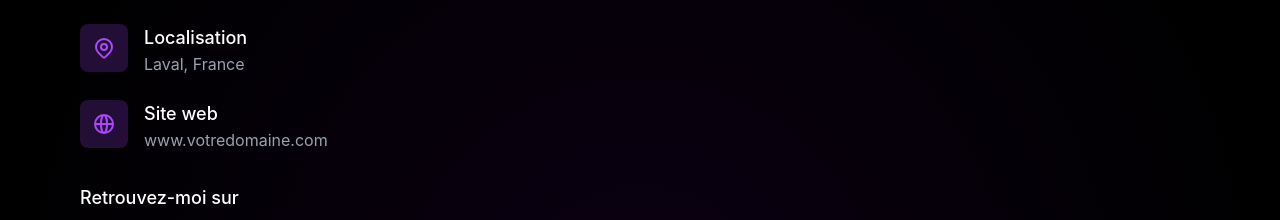
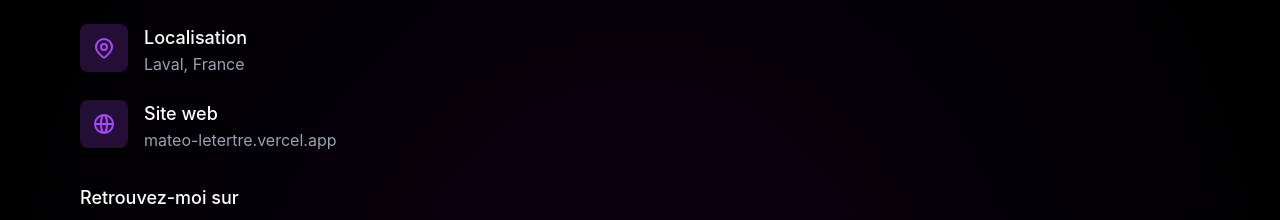
Before and after one commit to MatxCode/Portfolio, a React (Vite) app in the folder mon-portfolio/: page / in a window 1280 px wide. Shown: the part 4862-5082 px from the top of the page. Built offline with nearby package versions, Linux system fonts and the light colour scheme.

Commit message:
fix some things

```diff
--- a/mon-portfolio/src/components/Contact.tsx
+++ b/mon-portfolio/src/components/Contact.tsx
@@ -129,8 +129,8 @@ const Contact = () => {
                 </div>
                 <div className="text-left">
                   <h4 className="text-lg font-medium">Site web</h4>
-                  <a href="https://www.votredomaine.com" className="text-gray-400 hover:text-purple-400">
-                    www.votredomaine.com
+                  <a href="https://portfolio-mateo-letertre.vercel.app/" className="text-gray-400 hover:text-purple-400">
+                    mateo-letertre.vercel.app
                   </a>
                 </div>
               </div>
@@ -139,12 +139,12 @@ const Contact = () => {
             <div className="mt-8">
               <h4 className="text-lg font-medium mb-4">Retrouvez-moi sur</h4>
               <div className="flex space-x-4">
-                <a href="https://github.com/MatxCode" className="bg-gray-800 p-3 rounded-full hover:bg-purple-500/20 transition-colors">
+                <a href="https://github.com/MatxCode" className="bg-gray-800 p-3 rounded-full hover:bg-purple-500/20 transition-colors" target="_blank">
                   <svg className="w-5 h-5" fill="currentColor" viewBox="0 0 24 24">
                     <path d="M12 0c-6.626 0-12 5.373-12 12 0 5.302 3.438 9.8 8.207 11.387.599.111.793-.261.793-.577v-2.234c-3.338.726-4.033-1.416-4.033-1.416-.546-1.387-1.333-1.756-1.333-1.756-1.089-.745.083-.729.083-.729 1.205.084 1.839 1.237 1.839 1.237 1.07 1.834 2.807 1.304 3.492.997.107-.775.418-1.305.762-1.604-2.665-.305-5.467-1.334-5.467-5.931 0-1.311.469-2.381 1.236-3.221-.124-.303-.535-1.524.117-3.176 0 0 1.008-.322 3.301 1.23.957-.266 1.983-.399 3.003-.404 1.02.005 2.047.138 3.006.404 2.291-1.552 3.297-1.23 3.297-1.23.653 1.653.242 2.874.118 3.176.77.84 1.235 1.911 1.235 3.221 0 4.609-2.807 5.624-5.479 5.921.43.372.823 1.102.823 2.222v3.293c0 .319.192.694.801.576 4.765-1.589 8.199-6.086 8.199-11.386 0-6.627-5.373-12-12-12z"/>
                   </svg>
                 </a>
-                <a href="https://www.linkedin.com/in/mateo-letertre/" className="bg-gray-800 p-3 rounded-full hover:bg-purple-500/20 transition-colors">
+                <a href="https://www.linkedin.com/in/mateo-letertre/" className="bg-gray-800 p-3 rounded-full hover:bg-purple-500/20 transition-colors" target="_blank">
                   <svg className="w-5 h-5" fill="currentColor" viewBox="0 0 24 24">
                     <path d="M4.98 3.5c0 1.381-1.11 2.5-2.48 2.5s-2.48-1.119-2.48-2.5c0-1.38 1.11-2.5 2.48-2.5s2.48 1.12 2.48 2.5zm.02 4.5h-5v16h5v-16zm7.982 0h-4.968v16h4.969v-8.399c0-4.67 6.029-5.052 6.029 0v8.399h4.988v-10.131c0-7.88-8.922-7.593-11.018-3.714v-2.155z"/>
                   </svg>
--- a/mon-portfolio/src/components/Footer.tsx
+++ b/mon-portfolio/src/components/Footer.tsx
@@ -33,12 +33,12 @@ const Footer = () => {
           <div className="flex flex-col items-center mb-8">
             <h3 className="text-lg font-medium mb-4">Suivez-moi</h3>
             <div className="flex space-x-4">
-              <a href="https://github.com/MatxCode" className="text-gray-400 hover:text-purple-400 transition-colors">
+              <a href="https://github.com/MatxCode" className="text-gray-400 hover:text-purple-400 transition-colors" target="_blank">
                 <svg className="w-5 h-5" fill="currentColor" viewBox="0 0 24 24">
                   <path d="M12 0c-6.626 0-12 5.373-12 12 0 5.302 3.438 9.8 8.207 11.387.599.111.793-.261.793-.577v-2.234c-3.338.726-4.033-1.416-4.033-1.416-.546-1.387-1.333-1.756-1.333-1.756-1.089-.745.083-.729.083-.729 1.205.084 1.839 1.237 1.839 1.237 1.07 1.834 2.807 1.304 3.492.997.107-.775.418-1.305.762-1.604-2.665-.305-5.467-1.334-5.467-5.931 0-1.311.469-2.381 1.236-3.221-.124-.303-.535-1.524.117-3.176 0 0 1.008-.322 3.301 1.23.957-.266 1.983-.399 3.003-.404 1.02.005 2.047.138 3.006.404 2.291-1.552 3.297-1.23 3.297-1.23.653 1.653.242 2.874.118 3.176.77.84 1.235 1.911 1.235 3.221 0 4.609-2.807 5.624-5.479 5.921.43.372.823 1.102.823 2.222v3.293c0 .319.192.694.801.576 4.765-1.589 8.199-6.086 8.199-11.386 0-6.627-5.373-12-12-12z"/>
                 </svg>
               </a>
-              <a href="https://www.linkedin.com/in/mateo-letertre/" className="text-gray-400 hover:text-purple-400 transition-colors">
+              <a href="https://www.linkedin.com/in/mateo-letertre/" className="text-gray-400 hover:text-purple-400 transition-colors" target="_blank">
                 <svg className="w-5 h-5" fill="currentColor" viewBox="0 0 24 24">
                   <path d="M4.98 3.5c0 1.381-1.11 2.5-2.48 2.5s-2.48-1.119-2.48-2.5c0-1.38 1.11-2.5 2.48-2.5s2.48 1.12 2.48 2.5zm.02 4.5h-5v16h5v-16zm7.982 0h-4.968v16h4.969v-8.399c0-4.67 6.029-5.052 6.029 0v8.399h4.988v-10.131c0-7.88-8.922-7.593-11.018-3.714v-2.155z"/>
                 </svg>
--- a/mon-portfolio/src/components/Hero.tsx
+++ b/mon-portfolio/src/components/Hero.tsx
@@ -67,12 +67,12 @@ const Hero = () => {
           </div>
 
           <div className="mt-12 flex justify-center space-x-6">
-            <a href="https://github.com/MatxCode" aria-label="Github" className="text-gray-400 hover:text-white transition-colors">
+            <a href="https://github.com/MatxCode" aria-label="Github" className="text-gray-400 hover:text-white transition-colors" target="_blank">
               <svg className="w-6 h-6" fill="currentColor" viewBox="0 0 24 24">
                 <path d="M12 0c-6.626 0-12 5.373-12 12 0 5.302 3.438 9.8 8.207 11.387.599.111.793-.261.793-.577v-2.234c-3.338.726-4.033-1.416-4.033-1.416-.546-1.387-1.333-1.756-1.333-1.756-1.089-.745.083-.729.083-.729 1.205.084 1.839 1.237 1.839 1.237 1.07 1.834 2.807 1.304 3.492.997.107-.775.418-1.305.762-1.604-2.665-.305-5.467-1.334-5.467-5.931 0-1.311.469-2.381 1.236-3.221-.124-.303-.535-1.524.117-3.176 0 0 1.008-.322 3.301 1.23.957-.266 1.983-.399 3.003-.404 1.02.005 2.047.138 3.006.404 2.291-1.552 3.297-1.23 3.297-1.23.653 1.653.242 2.874.118 3.176.77.84 1.235 1.911 1.235 3.221 0 4.609-2.807 5.624-5.479 5.921.43.372.823 1.102.823 2.222v3.293c0 .319.192.694.801.576 4.765-1.589 8.199-6.086 8.199-11.386 0-6.627-5.373-12-12-12z"/>
               </svg>
             </a>
-            <a href="https://www.linkedin.com/in/mateo-letertre/" aria-label="LinkedIn" className="text-gray-400 hover:text-white transition-colors">
+            <a href="https://www.linkedin.com/in/mateo-letertre/" aria-label="LinkedIn" className="text-gray-400 hover:text-white transition-colors" target="_blank">
               <svg className="w-6 h-6" fill="currentColor" viewBox="0 0 24 24">
                 <path d="M4.98 3.5c0 1.381-1.11 2.5-2.48 2.5s-2.48-1.119-2.48-2.5c0-1.38 1.11-2.5 2.48-2.5s2.48 1.12 2.48 2.5zm.02 4.5h-5v16h5v-16zm7.982 0h-4.968v16h4.969v-8.399c0-4.67 6.029-5.052 6.029 0v8.399h4.988v-10.131c0-7.88-8.922-7.593-11.018-3.714v-2.155z"/>
               </svg>
```
